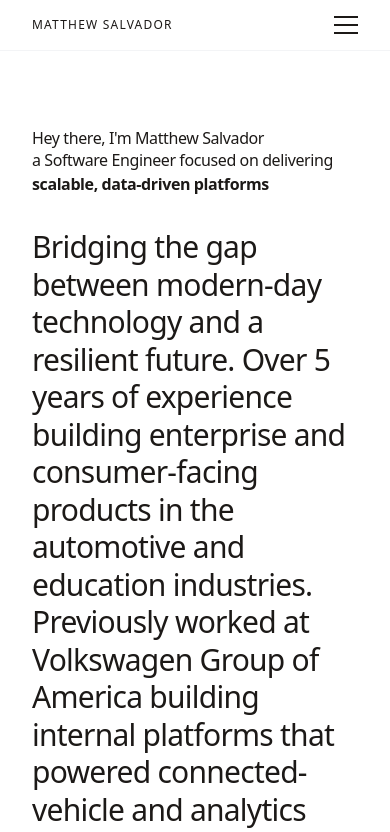
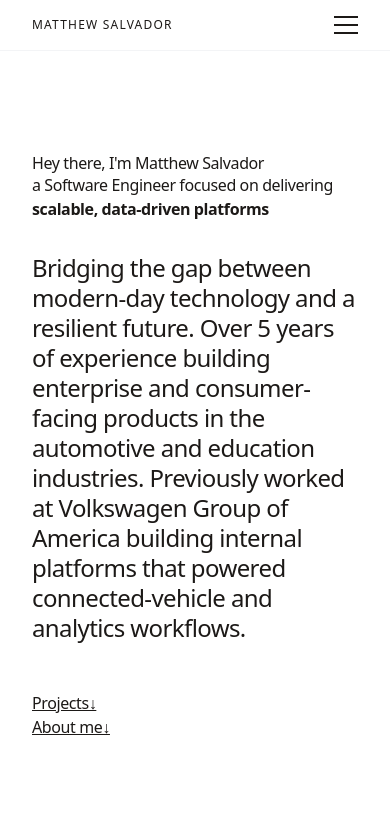
Before and after one commit to mjsalvador/portfolio, a React (Vite) app: page / in a window 390 px wide. Shown: the top 832 px of the page. Built offline with nearby package versions, Linux system fonts and the light colour scheme.

Commit message:
smaller hero font in mobile view

```diff
--- a/src/components/hero.tsx
+++ b/src/components/hero.tsx
@@ -15,7 +15,7 @@ export default function Hero() {
 
         {/* Description */}
         <div className="mb-12 max-w-6xl">
-          <p className="text-3xl font-light tracking-tight leading-tight">
+          <p className="lg:text-3xl text-2xl font-light tracking-tight leading-tight">
             Bridging the gap between modern-day technology and a resilient
             future. Over 5 years of experience building enterprise and
             consumer-facing products in the automotive and education industries.
```
